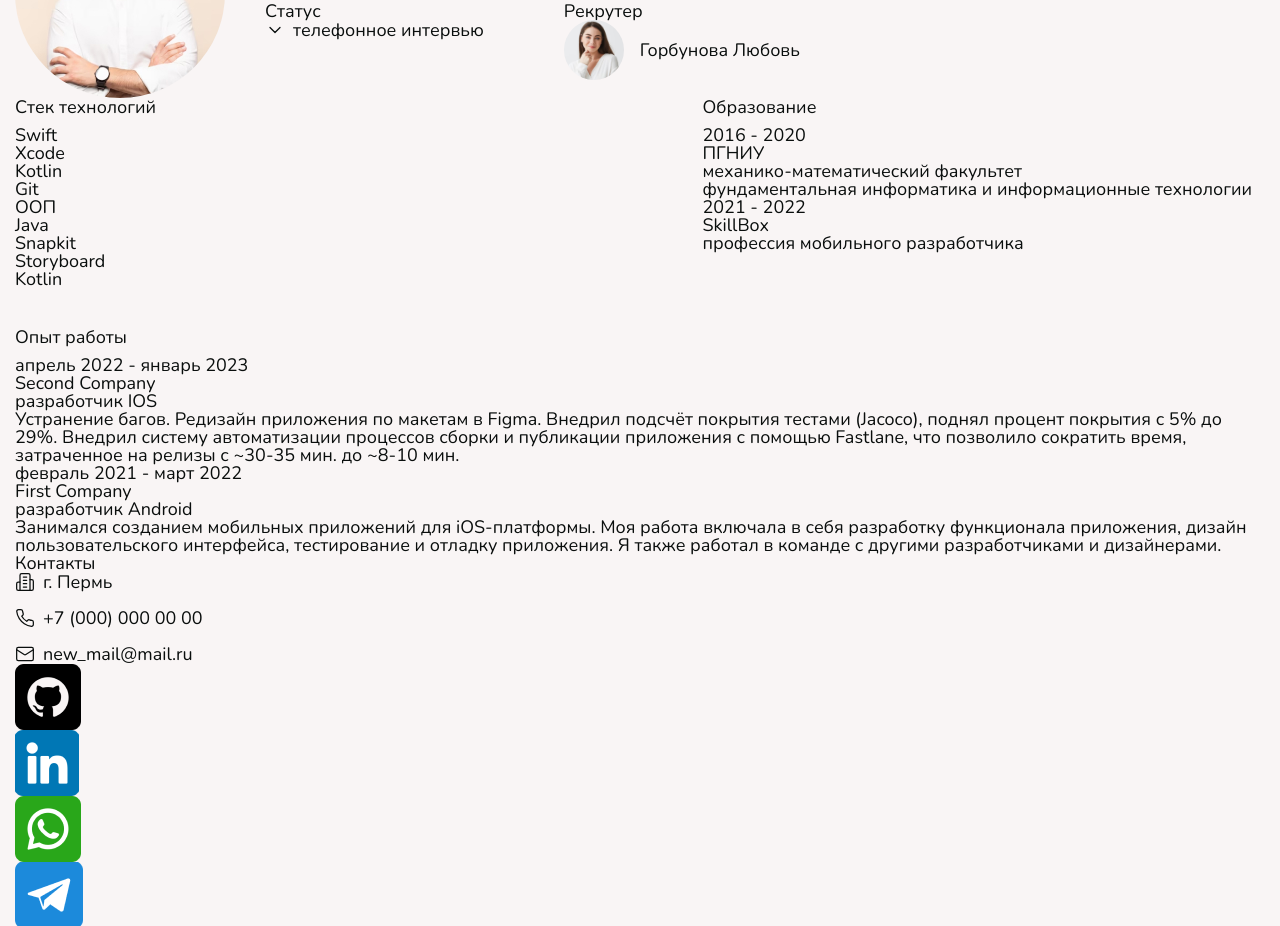
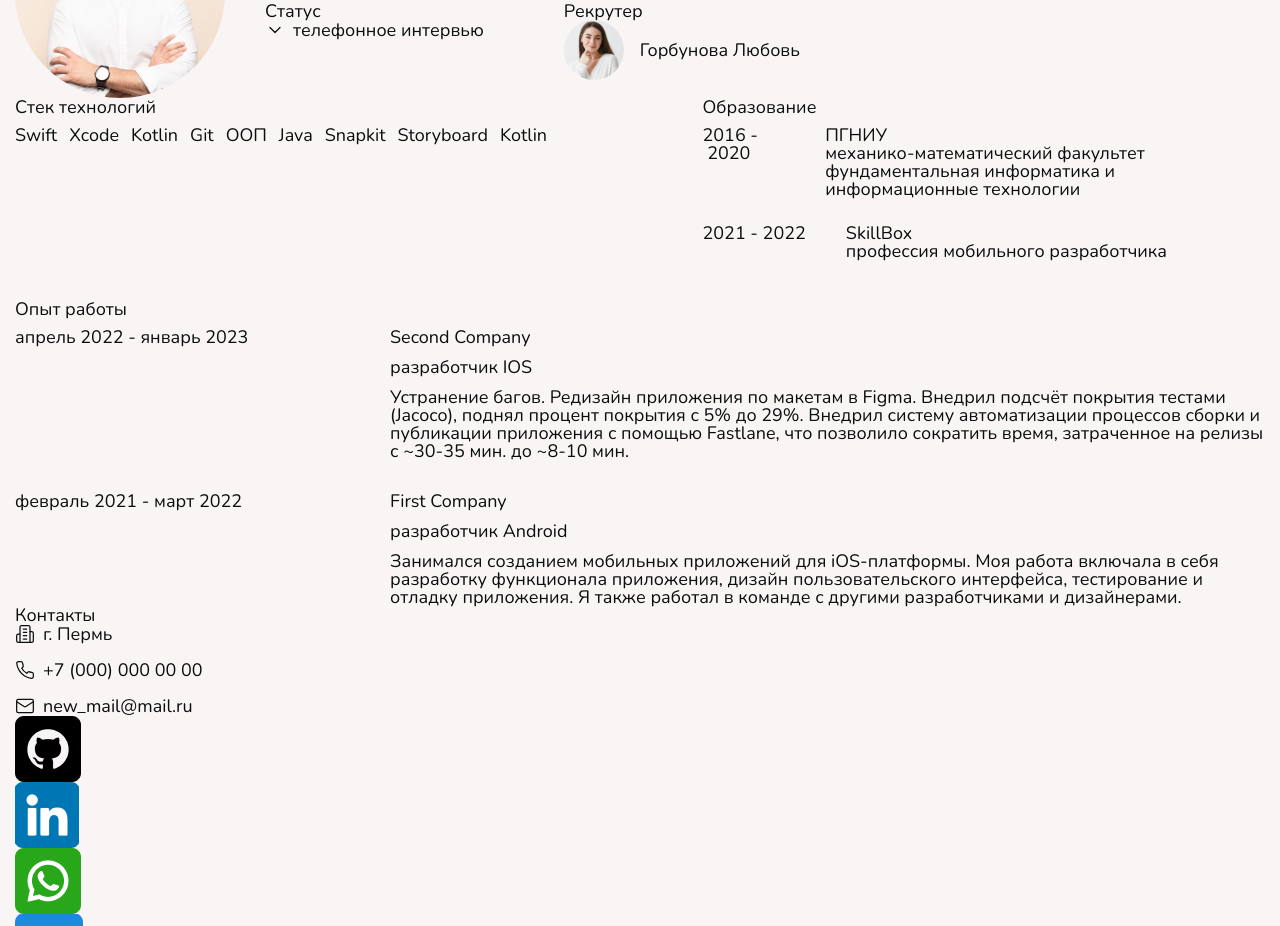
Before and after one commit to teamdevm/teamwork-swift-ferret, a React (Create React App) app in the folder React-app/: page /profile in a window 1280 px wide. Shown: the part 1500-2426 px from the top of the page. Built offline with nearby package versions, Linux system fonts and the light colour scheme.

Commit message:
add info blocks styles

```diff
--- a/React-app/src/assets/css/App.css
+++ b/React-app/src/assets/css/App.css
@@ -729,3 +729,45 @@ a.contacts__item:hover {
 .resume__info--short {
   width: 45%;
 }
+
+/* /////////////skills//////////////////// */
+
+.skills {
+  display: flex;
+  flex-wrap: wrap;
+  gap: 20px 12px;
+}
+
+/* /////////////educat//////////////////// */
+
+.educational {
+  display: flex;
+  flex-direction: column;
+  row-gap: 26px;
+}
+
+.educational__item {
+  display: flex;
+  column-gap: 40px;
+}
+
+/* /////////////experience//////////////////// */
+
+.experience {
+  display: flex;
+  flex-direction: column;
+  row-gap: 32px;
+}
+
+.experience__item {
+  display: flex;
+  justify-content: space-between;
+  column-gap: 40px;
+}
+
+.experience__inf {
+  display: flex;
+  flex-direction: column;
+  row-gap: 12px;
+  max-width: 70%;
+}
```
